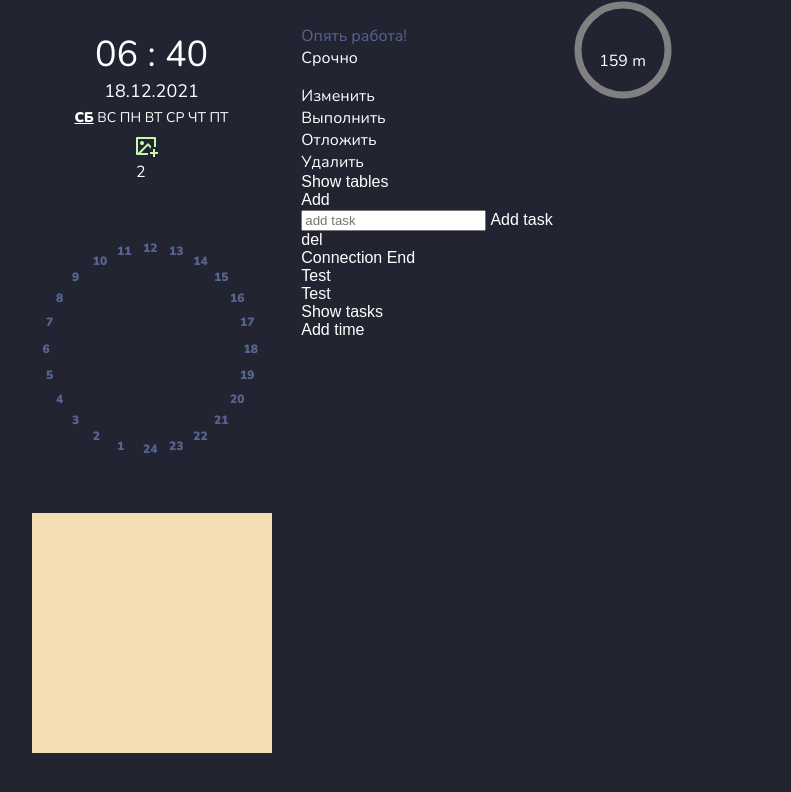
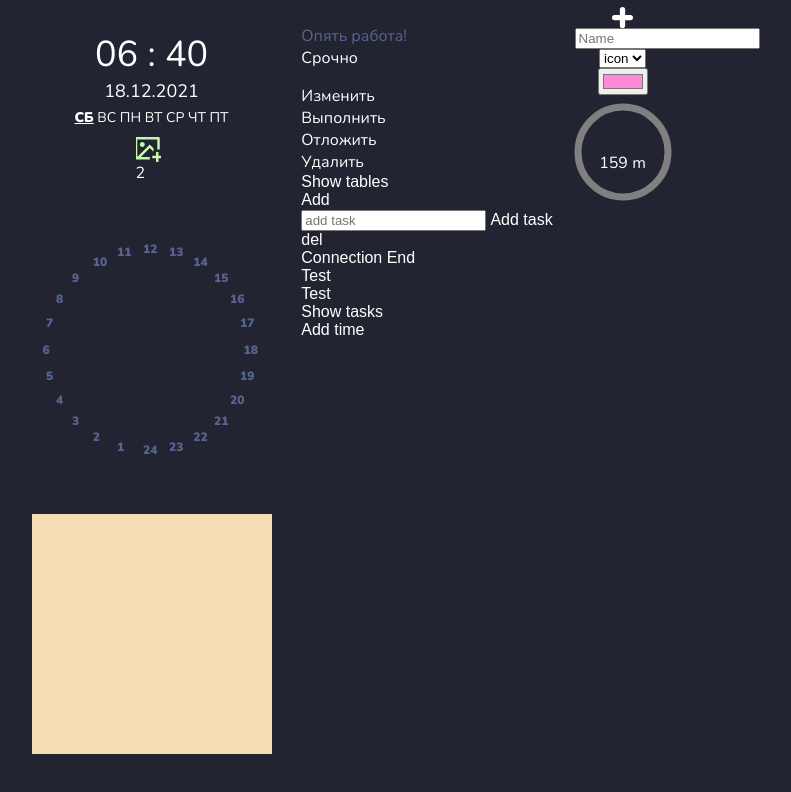
Before and after one commit to Ana-Ma-Web/Time, an Electron app: page index.html in a window 1240 px wide. Shown: the whole page, without its empty margins (273-1064 px from the left). Drawn offline with Linux system fonts and the light colour scheme.

Commit message:
activity_form

```diff
--- a/#source/scss/style.scss
+++ b/#source/scss/style.scss
@@ -111,8 +111,12 @@ input{
 .today-icon {
 
 	&__icon {
-		width: 24px;
-		height: 24px;
+		background-image: url(../img/pict.svg);
+		background-repeat: no-repeat;
+		background-position: center;
+		background-size: cover;
+		width: 25px;
+		height: 25px;
 	}
 
 	&__number {
@@ -372,6 +376,23 @@ input{
 .activity {
 	width: 110px;
 
+	&__add{
+		&-container{
+			text-align: center;
+			margin: 7px;
+			font-size: 0;
+		}
+		&-btn{
+			display: inline-block;
+			background-image: url(../img/plus.svg);
+			width: 21px;
+			height: 21px;
+			background-repeat: no-repeat;
+			background-position: center;
+			background-size: cover;
+		}
+	}
+
 	&__navigation {
 
 		&_up {
--- a/index.html
+++ b/index.html
@@ -38,7 +38,6 @@
 					<div class="today-icons">
 						<div class="today-icon">
 							<div class="today-icon__icon">
-								<img src="/img/pict.svg" alt="picture">
 							</div>
 							<div class="today-icon__number">2</div>
 						</div>
@@ -144,7 +143,7 @@
 								<div class="task__delete">Удалить</div>
 								<button class="test-btn" id="show-tables">Show tables</button>
 								<button class="test-btn" id="add">Add</button>
-								<form action="" id="form-add" method="post">
+								<form action="" id="form-task-add" method="post">
 									<label>
 										<input id="add-task" type="text" placeholder="add task">
 										<button  >Add task</button>
@@ -166,6 +165,23 @@
 				</div>
 
 				<div class="activity">
+					<div class="activity__add-container">
+						<button class="activity__add-btn"></button>
+						<div class="activity__form-container">
+							<form action="" id="form-act-add" class="activity__form form">
+								<input class="form__input" id="form-act-name" type="text" placeholder="Name">
+								<select class="form__select" name="icon" id="form-act-icon">
+									<option class="form__option" value="">icon</option>
+									<option class="form__option" value="1">1</option>
+									<option class="form__option" value="2">2</option>
+								</select>
+								<input type="color" name="bg" value="#ff8ADA">
+								<button class="form__btn_confirm" >Add</button>
+								<button class="form__btn_cansel"></button>
+
+							</form>
+						</div>
+					</div>
 					<div class="activity__navigation_up"></div>
 					<div class="activity__now">
 						<div id="bubble" class="bubble">
@@ -208,7 +224,7 @@
 		<script src="./js/queries.js"></script>
 		<script src="./js/script.js"></script>
 		<script src="./js/clock/clock.js"></script>
-		<!-- <script src="./js/task-list/task.js"></script> -->
+		<script src="./js/task-list/task.js"></script>
 		<script src="./js/activity/activity.js"></script>
 	</body>
 </html>
--- a/js/script.js
+++ b/js/script.js
@@ -105,7 +105,7 @@ document.getElementById("test").addEventListener("click", function() {
 	testPromise();
 })
 
-document.getElementById("form-add").addEventListener("submit", function(e) {
+document.getElementById("form-task-add").addEventListener("submit", function(e) {
 	inputTask();
 	e.preventDefault();
 }, false);
@@ -131,20 +131,19 @@ function delTasksListener(){
 let timeStart = 0;
 document.getElementById('bubble').addEventListener('click', function(){
 
-	const timeLimit = document.getElementById('time-limit');
+	// const timeLimit = document.getElementById('time-limit');
 	timePassed();
 	function timePassed(){
 
 		if (timeStart) {
 			let timeEnd = new Date;
-			timeStart = timeStart.toISOString().slice(0, 19).replace('T', ' ')
-			timeEnd = timeEnd.toISOString().slice(0, 19).replace('T', ' ')
+			timeStart = timeStart.toISOString().slice(0, 19).replace('T', ' ');
+			timeEnd = timeEnd.toISOString().slice(0, 19).replace('T', ' ');
 
 			insertLogTime(timeStart, timeEnd);
 
+			let pShowTime = new Promise((resolve, reject) => {
 				const currentQueryDiff = "SELECT * FROM active_time WHERE timeId = (SELECT MAX(timeId) FROM active_time);";
-			let pShowTime = new Promise((resolve, reject) => {
-				function showTime (){
 				connection.query(currentQueryDiff, (err, rows, fields) =>{
 					if (err) {
 						return console.log('Error', err);
@@ -152,21 +151,10 @@ document.getElementById('bubble').addEventListener('click', function(){
 					result = rows;
 					resolve(result);
 				});
-				}
-				showTime();
-
-
-
 			});
 
 			pShowTime.then(function(result) {
-				Object.keys(result).forEach(function(el) {
-					let diff = result[el].timeEnd - result[el].timeStart;
-					console.log(diff);
-					document.getElementById("time-limit").innerHTML = diff;
-					document.getElementById('bubble__glare').classList.remove('bubble__glare_active');
-					return diff;
-				});
+				innerTimeDiff(result);
 			}).catch((reason) => {
 				console.log(`Handle rejected promise (${reason}) here.`);
 			});
@@ -179,8 +167,14 @@ document.getElementById('bubble').addEventListener('click', function(){
 			document.getElementById('bubble__glare').classList.add('bubble__glare_active');
 		}
 	}
+})
 
-	function calcLogTime(){
-
+function innerTimeDiff(result){
+	Object.keys(result).forEach(function(el) {
+		let diff = result[el].timeEnd - result[el].timeStart;
+		console.log(diff);
+		document.getElementById("time-limit").innerHTML = diff;
+		document.getElementById('bubble__glare').classList.remove('bubble__glare_active');
+		return diff;
+	});
 }
-})
```
Also changed, not shown: css/style.css, img/1.svg (added), img/plus.svg (added). Lines whose indentation alone changed are shown as unchanged.
